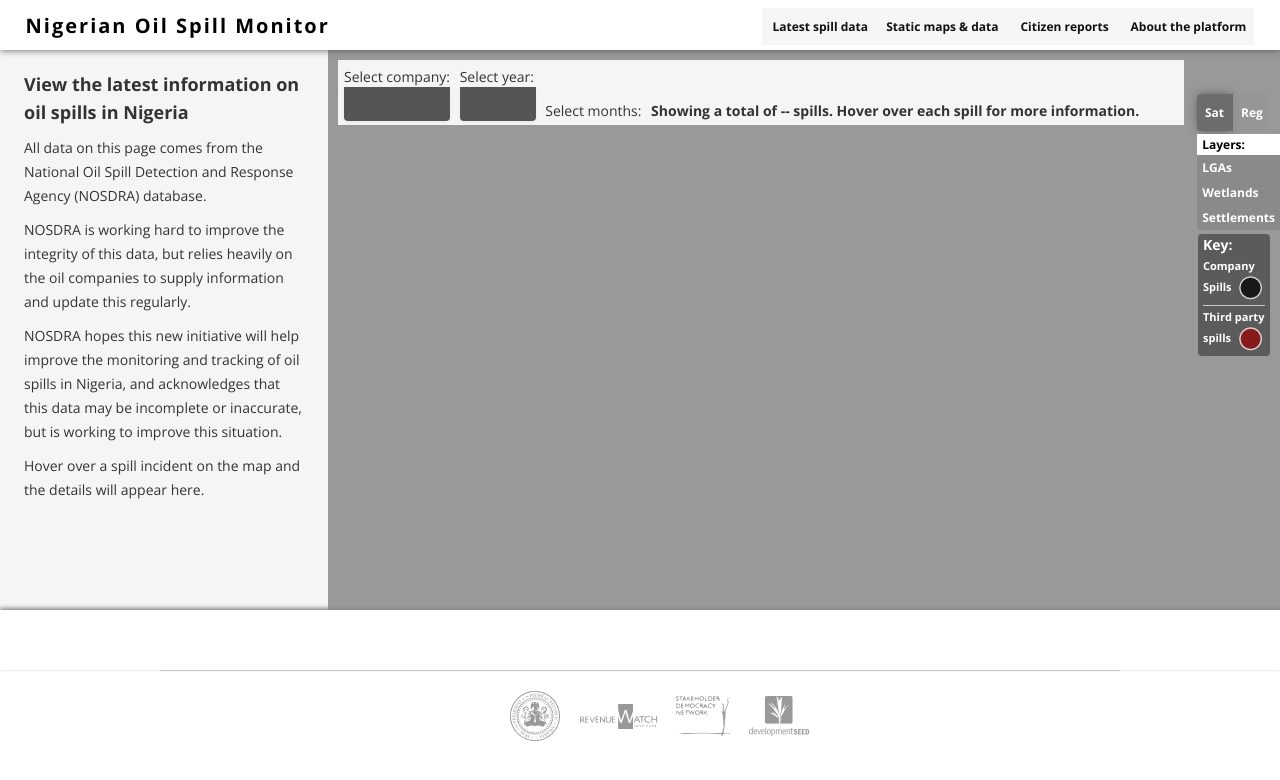
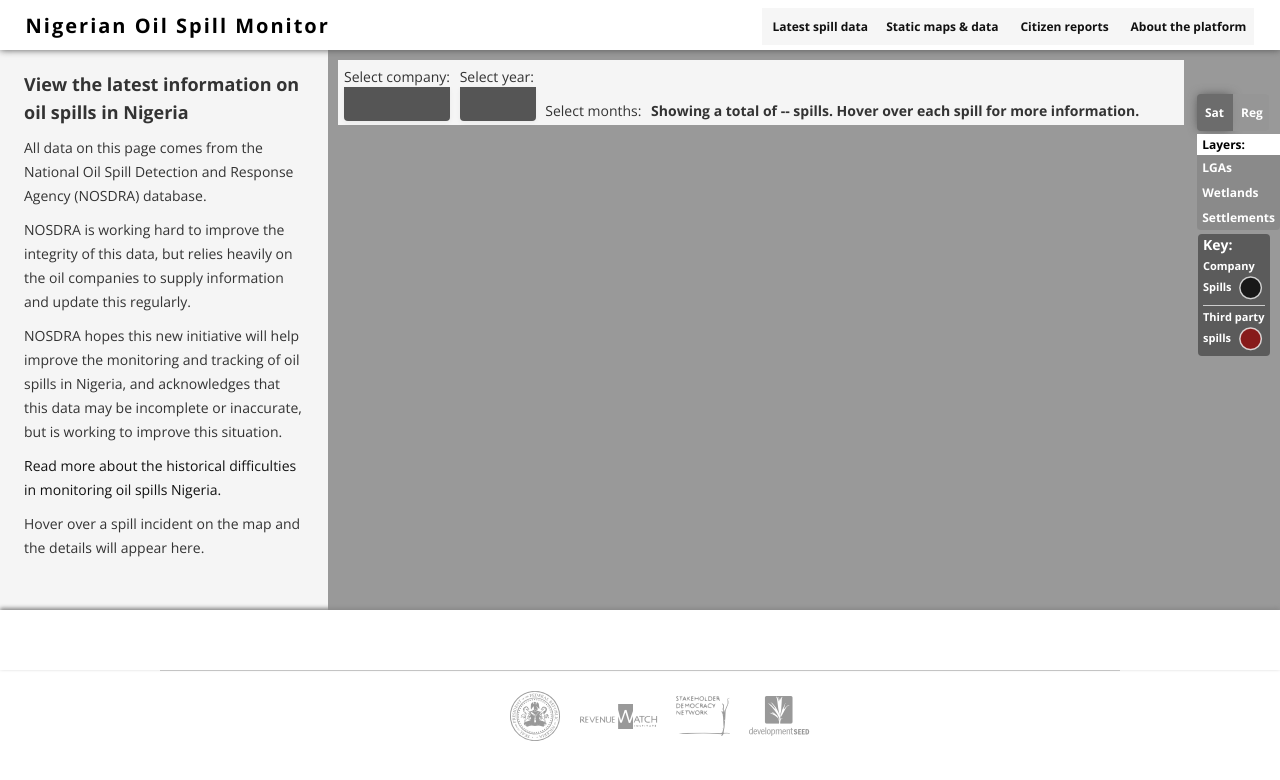
Before and after one commit to sdn4nigeria/monitoring-platform, a Jekyll site: the page built from index.html, in a window 1280 px wide. Shown: the top 780 px of the page. Built offline with Jekyll 4.4.1, drawn with Linux system fonts in a browser that asks for light colours; nearby versions of some CDN libraries; some web fonts are replaced; library files that are not in the unit come from our copies; Markdown is read by kramdown in place of the engine named in the settings.

Commit message:
Update index.html

```diff
--- a/index.html
+++ b/index.html
@@ -11,6 +11,7 @@ class: frontpage
       <p>All data on this page comes from the National Oil Spill Detection and Response Agency (NOSDRA) database.</p>
       <p>NOSDRA is working hard to improve the integrity of this data, but relies heavily on the oil companies to supply information and update this regularly.</p>
       <p>NOSDRA hopes this new initiative will help improve the monitoring and tracking of oil spills in Nigeria, and acknowledges that this data may be incomplete or inaccurate, but is working to improve this situation.</p>
+      <p><a href="http://sdn4nigeria.github.com/monitoring-platform/about/">Read more about the historical difficulties in monitoring oil spills Nigeria.</a></p>
       <p>Hover over a spill incident on the map and the details will appear here.</p>
       <br/>
       <div id='tooltip'></div>
```
